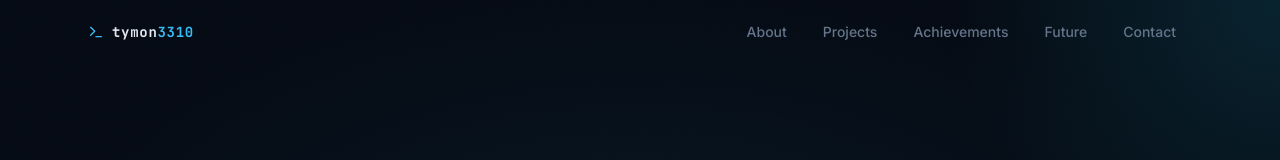
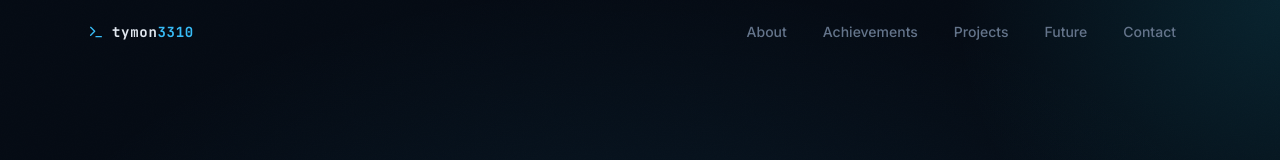
Before and after one commit to Tymon3310/Tymon3310.github.io, a React (Vite) app: page / in a window 1280 px wide. Shown: the top 160 px of the page. Built offline with nearby package versions, Linux system fonts and the light colour scheme.

Commit message:
style: reorder Navbar links to match section layout

```diff
--- a/src/components/Navbar.tsx
+++ b/src/components/Navbar.tsx
@@ -4,8 +4,8 @@ import { Terminal } from 'lucide-react';
 
 const navLinks = [
   { href: '#about', label: 'About' },
+  { href: '#achievements', label: 'Achievements' },
   { href: '#projects', label: 'Projects' },
-  { href: '#achievements', label: 'Achievements' },
   { href: '#future', label: 'Future' },
   { href: '#contact', label: 'Contact' },
 ];
```
